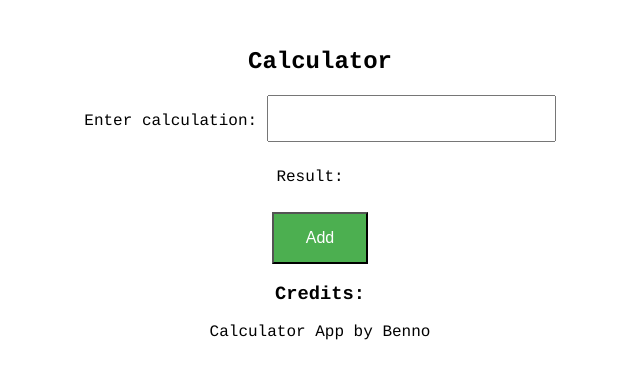
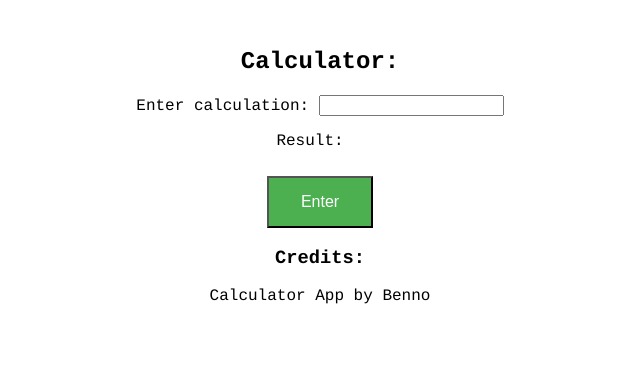
Before and after one commit to BennoCrafter/MathemaLex, a plain HTML site: page index.html in a window 1280 px wide. Shown: the whole page, without its empty margins (320-960 px from the left). Drawn offline with Linux system fonts and the light colour scheme.

Commit message:
Update index.html

```diff
--- a/index.html
+++ b/index.html
@@ -6,11 +6,11 @@
 </head>
 <body>
 
-<h2>Calculator</h2>
+<h2>Calculator:</h2>
 
-<p>Enter calculation: <input type="text" id="calculation"></p>
+<p>Enter calculation: <input type="text" id="expression"></p>
 <p>Result: <span id="result"></span></p>
-<button onclick="calculate()" id="add-button">Add</button>
+<button onclick="calculate()" id="enter-button">Enter</button>
 
 <!-- Credits Section -->
 <div id="credits-section">
```
